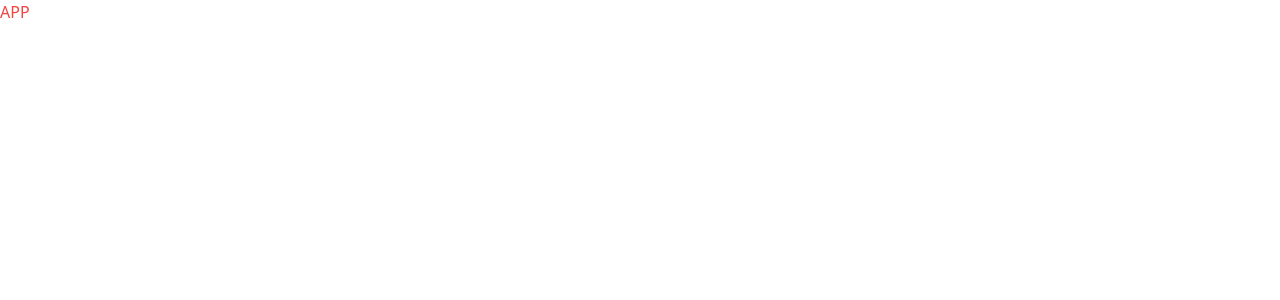
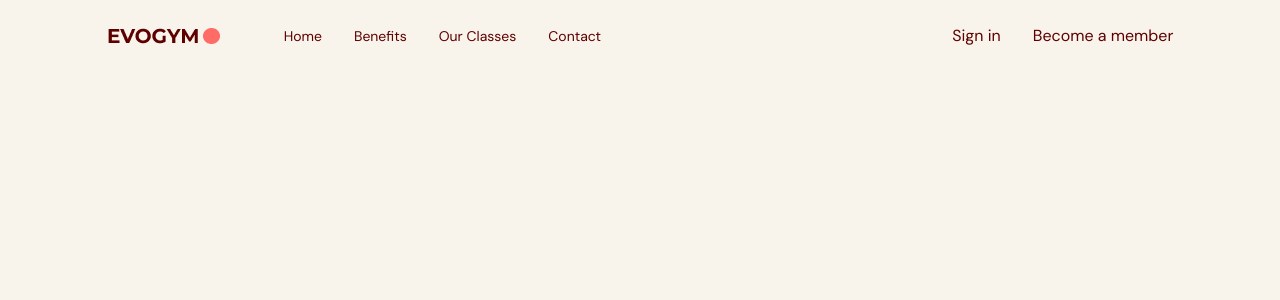
Before and after one commit to kujerocoding/typescript-practice, a React (Vite) app: page / in a window 1280 px wide. Shown: the top 300 px of the page. Built offline with nearby package versions, Linux system fonts and the light colour scheme.

Commit message:
Create navbar index and added elements with styles

```diff
--- a/src/App.tsx
+++ b/src/App.tsx
@@ -1,7 +1,12 @@
+import Navbar from "@/scenes/navbar";
 
 function App() {
   return (
-    <div className="text-red-500">APP</div>
+    <>
+    <div className="app bg-gray-20">
+      <Navbar />
+    </div>
+    </>
   )
 }
 
--- a/src/index.css
+++ b/src/index.css
@@ -1,3 +1,15 @@
+@import url('https://fonts.googleapis.com/css2?family=DM+Sans:wght@400;700&family=Montserrat:wght@700&display=swap');
+
 @tailwind base;
 @tailwind components;
 @tailwind utilities;
+
+html,
+body,
+#root,
+.app {
+    height: 100%;
+    width: 100%;
+    font-family: "DM Sans" , sans-serif;
+    @apply text-gray-500;
+}
--- /dev/null
+++ b/src/scenes/navbar/index.tsx
@@ -0,0 +1,34 @@
+import { useState } from "react";
+import {Bars3Icon, XMarkIcon} from "@heroicons/react/24/solid";
+import Logo from "@/assets/images/Logo.png"
+
+type Props = {}
+
+const Navbar = (props: Props) => {
+    const flexBetween = "flex items-center justify-between"
+  return (
+    <nav>
+        <div className={`${flexBetween} fixed top-0 z-30 w-full py-6`}>
+            <div className={`${flexBetween} mx-auto w-5/6`}>
+                <div className={`${flexBetween} w-full gap-16`}>
+                    <img src={Logo} alt="logo" />
+                    <div className={`${flexBetween} w-full`}>
+                        <div className={`${flexBetween} gap-8 text-sm`}>
+                        <p>Home</p>
+                        <p>Benefits</p>
+                        <p>Our Classes</p>
+                        <p>Contact</p>
+                        </div>
+                        <div className={`${flexBetween} gap-8`}>
+                            <p>Sign in</p>
+                            <button>Become a member</button>
+                        </div>
+                    </div>
+                </div>
+            </div>
+        </div>
+    </nav>
+  )
+}
+
+export default Navbar
--- a/tailwind.config.js
+++ b/tailwind.config.js
@@ -19,17 +19,17 @@
       },
       backgroundImage: (theme) => ({
         "gradient-yellowred": "linear-gradient(90deg, #FF616A 0%, #FFC837 100%)",
-        "mobile-home": "url('./assets/image/HomePageGraphic.png')"
+        "mobile-home": "url('./assets/images/HomePageGraphic.png')"
       }),
       fontFamily:{
         dmsans: ["DM Sans", "sans-serif"],
         montserrat: ["Montserrat", "sans-serif"]
       },
       content: {
-        evolvetext: "url('./assets/image/EvolveText.png')",
-        abstractwaves: "url('./assets/image/AbstractWaves.png')",
-        sparkles: "url('./assets/image/Sparkles.png')",
-        circles: "url('./assets/image/Circles.png')",
+        evolvetext: "url('./assets/images/EvolveText.png')",
+        abstractwaves: "url('./assets/images/AbstractWaves.png')",
+        sparkles: "url('./assets/images/Sparkles.png')",
+        circles: "url('./assets/images/Circles.png')",
       }
     },
     screens: {
```
